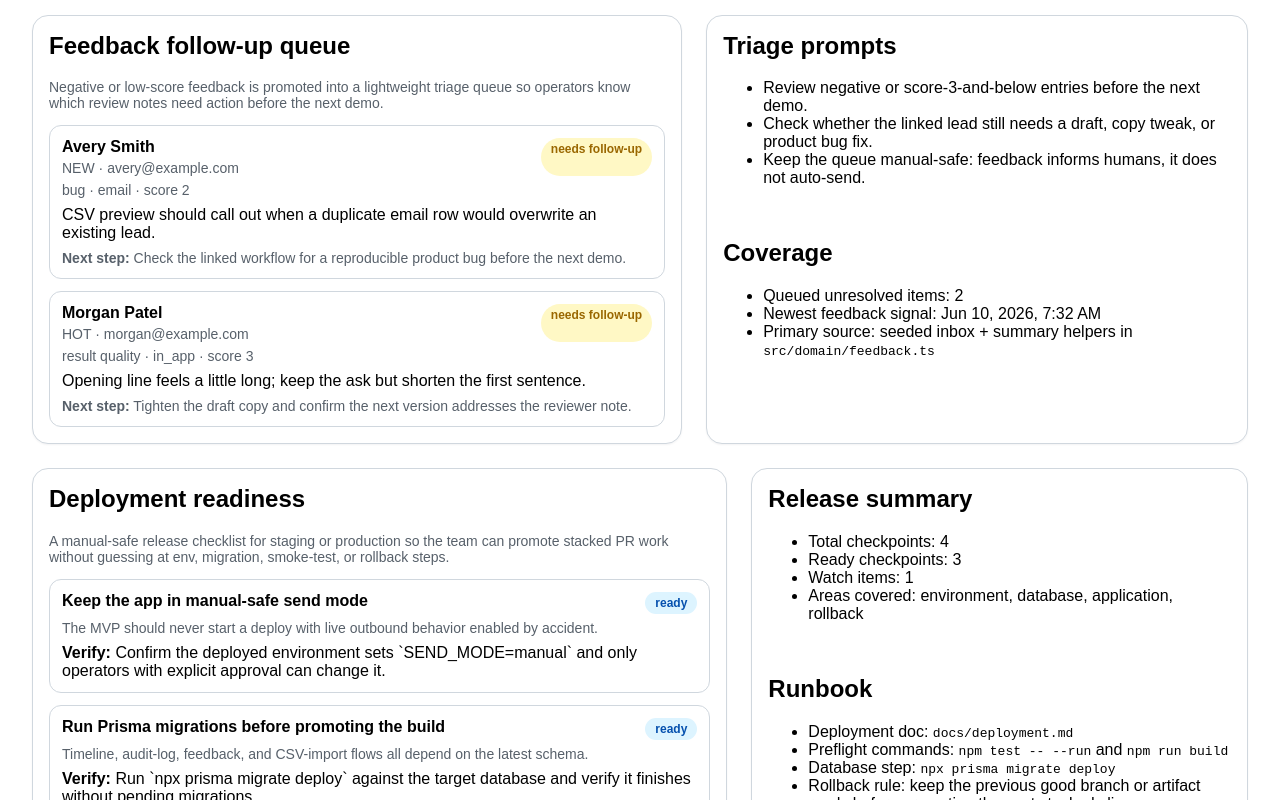
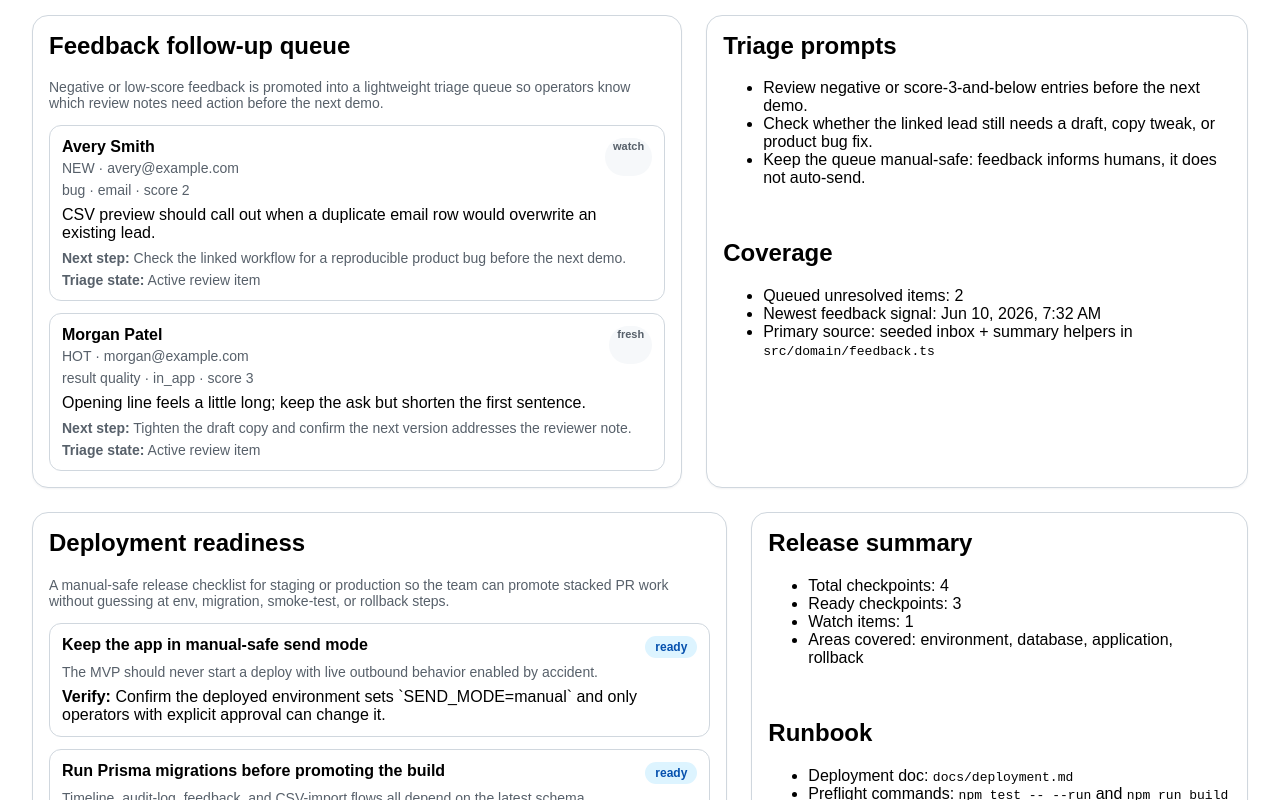
Before and after one commit to mendyraul/sales-followup-copilot, a Next.js app: page / in a window 1280 px wide. Shown: the part 2540-3340 px from the top of the page. Built offline with nearby package versions, Linux system fonts and the light colour scheme.

Commit message:
feat: escalate overdue feedback review

```diff
--- a/src/app/page.tsx
+++ b/src/app/page.tsx
@@ -8,7 +8,7 @@ import { demoLeadNotes, demoTimelineEntries } from '../data/demoTimeline';
 import { recentAuditEntries, summarizeAuditCoverage } from '../domain/audit';
 import { parseLeadCsvPreview } from '../domain/csv-import';
 import { summarizeDeploymentChecklist } from '../domain/deployment';
-import { feedbackActionHint, feedbackHotspots, feedbackNeedsAttention, recentFeedback, summarizeFeedback } from '../domain/feedback';
+import { feedbackActionHint, feedbackEscalation, feedbackHotspots, feedbackNeedsAttention, recentFeedback, summarizeFeedback } from '../domain/feedback';
 import { summarizeManualQaChecklist } from '../domain/manual-qa';
 import { needsAttention } from '../domain/queue';
 import { entriesForLead, notePreview, notesForLead, summarizeTimeline } from '../domain/timeline';
@@ -217,13 +217,14 @@ export default function HomePage() {
                       <strong>{lead?.name ?? 'Unlinked feedback'}</strong>
                       {lead ? <div style={{ ...mutedStyle, marginTop: 4 }}>{lead.status.toUpperCase()} · {lead.email ?? 'no-email'}</div> : null}
                     </div>
-                    <span style={warningPillStyle}>needs follow-up</span>
+                    <span style={feedbackEscalation(entry) === 'urgent' ? warningPillStyle : miniPillStyle}>{feedbackEscalation(entry)}</span>
                   </div>
                   <div style={{ ...mutedStyle, marginTop: 6 }}>
                     {entry.category.replace('_', ' ')} · {entry.source} · score {entry.score ?? 'n/a'}
                   </div>
                   <div style={{ marginTop: 8 }}>{entry.message}</div>
                   <div style={{ ...mutedStyle, marginTop: 8 }}><strong>Next step:</strong> {feedbackActionHint(entry)}</div>
+                  <div style={{ ...mutedStyle, marginTop: 6 }}><strong>Triage state:</strong> {feedbackEscalation(entry) === 'urgent' ? 'Overdue review item' : 'Active review item'}</div>
                 </li>
               );
             })}
@@ -373,6 +374,7 @@ export default function HomePage() {
                     <div style={{ display: 'flex', gap: 8, flexWrap: 'wrap' }}>
                       <span style={entry.sentiment === 'negative' ? warningPillStyle : pillStyle}>{entry.sentiment}</span>
                       <span style={entry.resolved ? miniPillStyle : warningPillStyle}>{entry.resolved ? 'resolved' : 'open'}</span>
+                      <span style={feedbackEscalation(entry) === 'urgent' ? warningPillStyle : miniPillStyle}>{feedbackEscalation(entry)}</span>
                     </div>
                   </div>
                   <div style={{ marginTop: 8 }}>{entry.message}</div>
--- a/src/domain/feedback.ts
+++ b/src/domain/feedback.ts
@@ -109,28 +109,61 @@ export type FeedbackHotspot = {
   latestAt: string;
 };
 
-export function feedbackActionHint(record: FeedbackRecord) {
+export type FeedbackEscalation = 'resolved' | 'fresh' | 'watch' | 'urgent';
+
+export function feedbackEscalation(record: FeedbackRecord, now = new Date()): FeedbackEscalation {
+  if (record.resolved) {
+    return 'resolved';
+  }
+
+  const ageHours = Math.max(0, (now.getTime() - new Date(record.createdAt).getTime()) / (1000 * 60 * 60));
+  const score = record.score ?? 5;
+
+  if (record.sentiment === 'negative' || score <= 2) {
+    return ageHours >= 24 ? 'urgent' : 'watch';
+  }
+
+  if (score <= 3 || record.category === 'bug' || record.category === 'result_quality') {
+    return ageHours >= 72 ? 'urgent' : ageHours >= 24 ? 'watch' : 'fresh';
+  }
+
+  return ageHours >= 72 ? 'watch' : 'fresh';
+}
+
+export function feedbackActionHint(record: FeedbackRecord, now = new Date()) {
+  const escalation = feedbackEscalation(record, now);
+
   if (record.resolved) {
     return 'Resolved — no further follow-up needed unless new feedback arrives.';
   }
 
   if (record.category === 'bug') {
-    return 'Check the linked workflow for a reproducible product bug before the next demo.';
+    return escalation === 'urgent'
+      ? 'Overdue bug follow-up — reproduce the issue and confirm the fix with a human before the next demo.'
+      : 'Check the linked workflow for a reproducible product bug before the next demo.';
   }
 
   if ((record.score ?? 5) <= 2 || record.sentiment === 'negative') {
-    return 'Review the linked draft or queue state with a human before sending anything else.';
+    return escalation === 'urgent'
+      ? 'Overdue reviewer concern — pause new outreach and resolve the linked draft or queue issue with a human first.'
+      : 'Review the linked draft or queue state with a human before sending anything else.';
   }
 
   if (record.category === 'result_quality') {
-    return 'Tighten the draft copy and confirm the next version addresses the reviewer note.';
+    return escalation === 'urgent'
+      ? 'Overdue copy fix — tighten the draft and re-check it with a human before the next follow-up.'
+      : 'Tighten the draft copy and confirm the next version addresses the reviewer note.';
   }
 
   if (record.category === 'ux') {
-    return 'Verify the operator workflow stays obvious without adding automation risk.';
+    return escalation === 'urgent'
+      ? 'Overdue UX follow-up — confirm the workflow is still obvious before another operator run.'
+      : 'Verify the operator workflow stays obvious without adding automation risk.';
   }
 
-  return 'Log the note, confirm the context, and decide the next manual-safe follow-up.';
+  return escalation === 'urgent'
+    ? 'Overdue review note — confirm context and close the loop manually before the next demo.'
+    : 'Log the note, confirm the context, and decide the next manual-safe follow-up.';
 }
 
 export function feedbackHotspots(records: FeedbackRecord[], limit = 3): FeedbackHotspot[] {
@@ -177,6 +210,12 @@ export function feedbackNeedsAttention(records: FeedbackRecord[]) {
   return [...records]
     .filter((record) => !record.resolved && (record.sentiment === 'negative' || (record.score ?? 5) <= 3))
     .sort((a, b) => {
+      const escalationRank = { urgent: 0, watch: 1, fresh: 2, resolved: 3 } satisfies Record<FeedbackEscalation, number>;
+      const escalationDelta = escalationRank[feedbackEscalation(a)] - escalationRank[feedbackEscalation(b)];
+      if (escalationDelta !== 0) {
+        return escalationDelta;
+      }
+
       const scoreDelta = (a.score ?? 5) - (b.score ?? 5);
       if (scoreDelta !== 0) {
         return scoreDelta;
```
Also changed, not shown: 3 other files (tests, documents, lock files or other folders).
